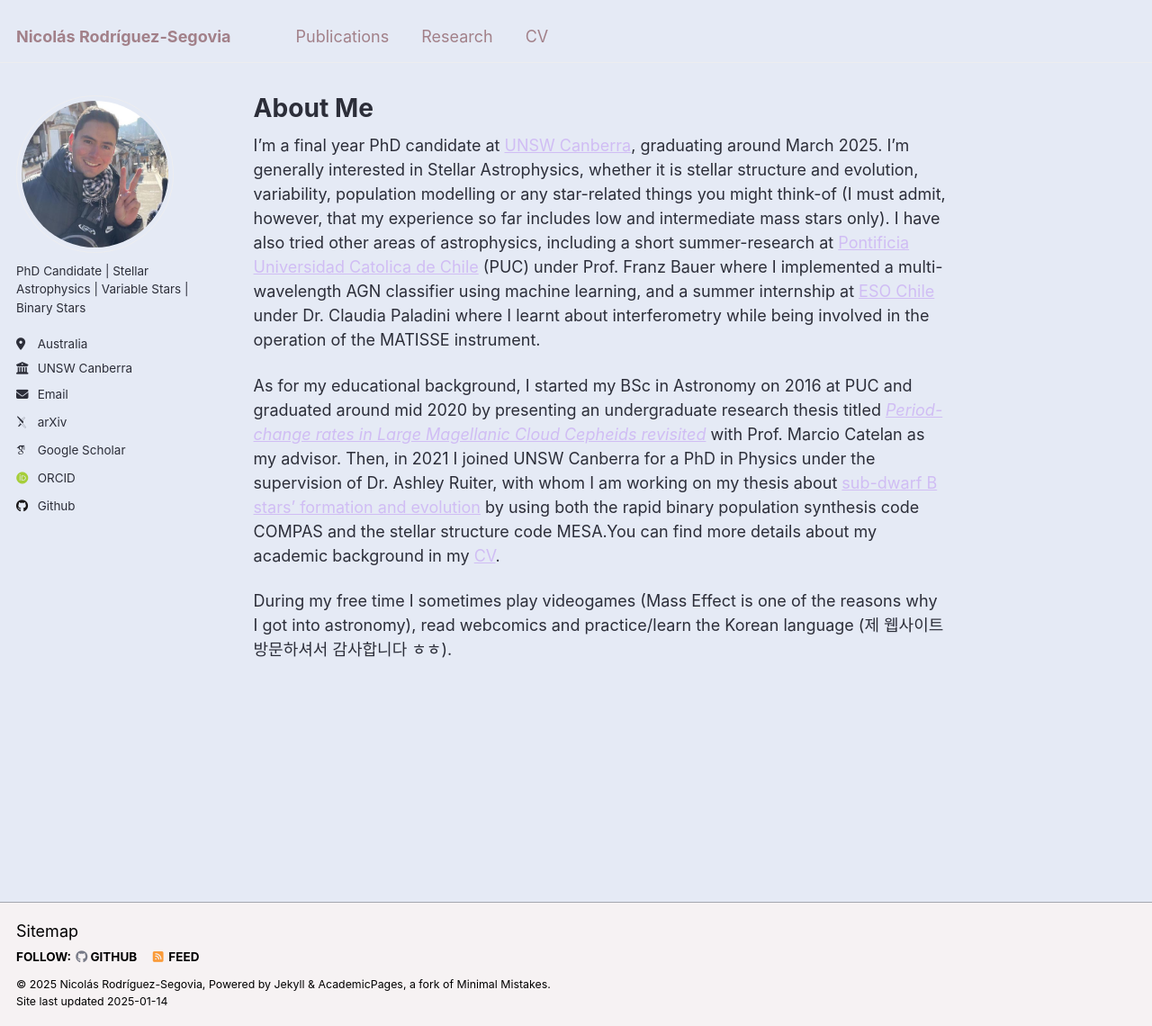
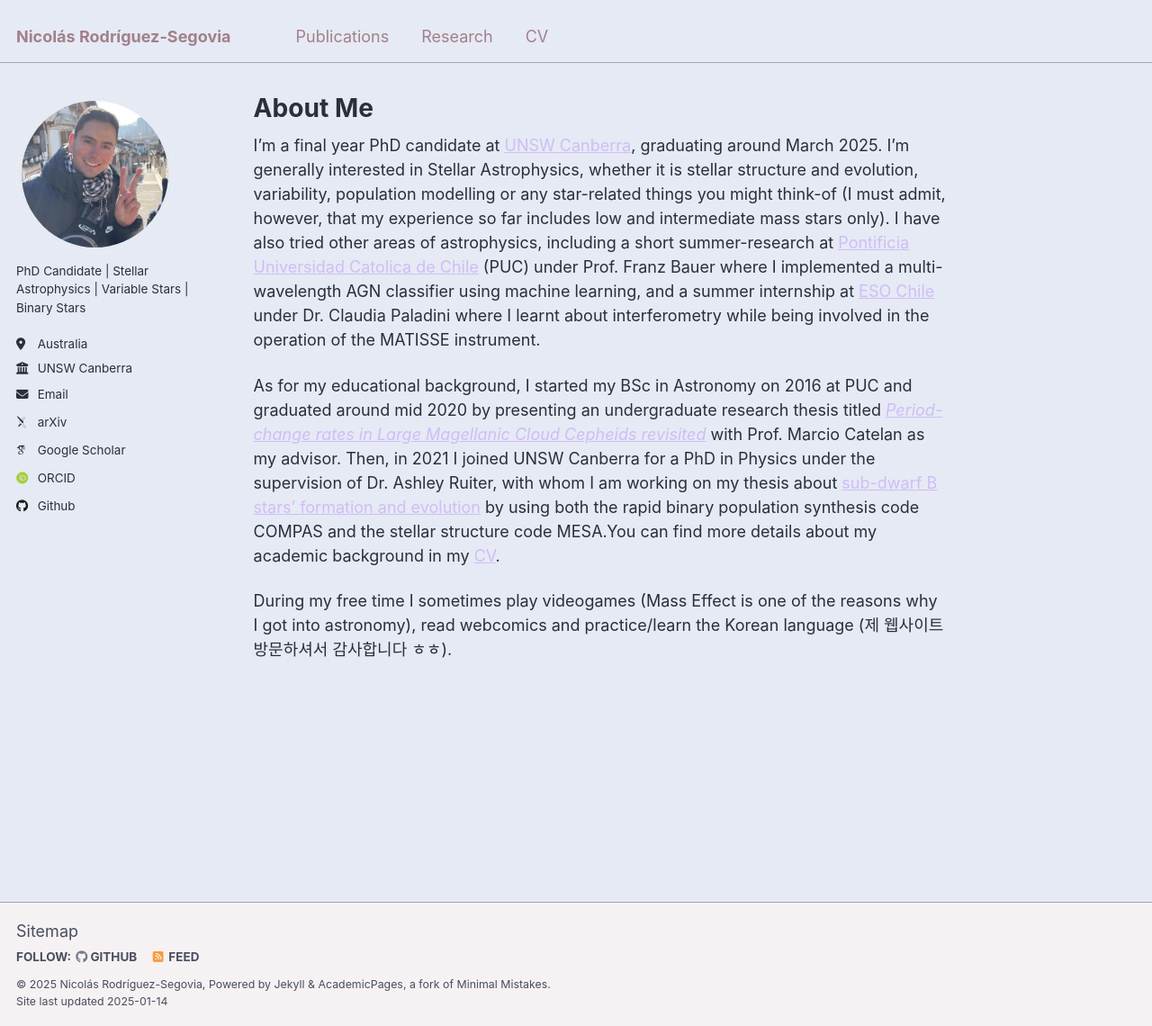
Before and after one commit to nrsegovia/nrsegovia.github.io, a Jekyll site: the page built from _pages/about.md, in a window 1280 px wide and 1140 px high. Shown: the whole window at 90% size. Built offline with Jekyll 4.4.1, drawn with Linux system fonts in a browser that asks for light colours; some web fonts are replaced.

Commit message:
Playing with colors 7

```diff
--- a/_sass/_footer.scss
+++ b/_sass/_footer.scss
@@ -15,7 +15,7 @@
   height: auto;
   /* sticky footer fix end */
   margin-top: 3em;
-  color: #000;
+  color: $gray;
   -webkit-animation: intro 0.3s both;
           animation: intro 0.3s both;
   -webkit-animation-delay: 0.45s;
--- a/_sass/_masthead.scss
+++ b/_sass/_masthead.scss
@@ -5,7 +5,7 @@
 .masthead {
   position: fixed;
   background: #e5eaf5;
-  border-bottom: 1px solid $border-color;
+  border-bottom: 1px solid $light-gray;
   height: $masthead-height;
   top: 0;
   width: 100%;
```
